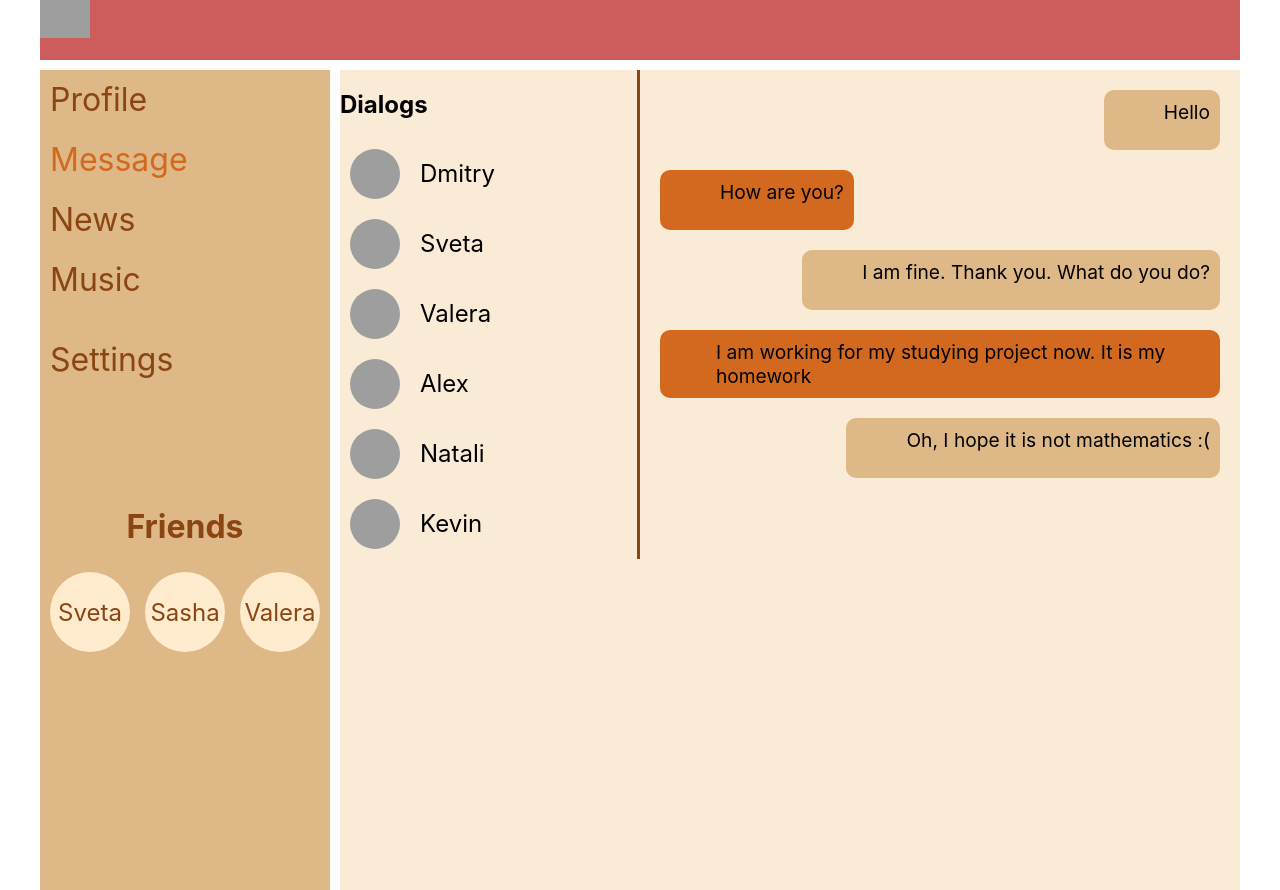
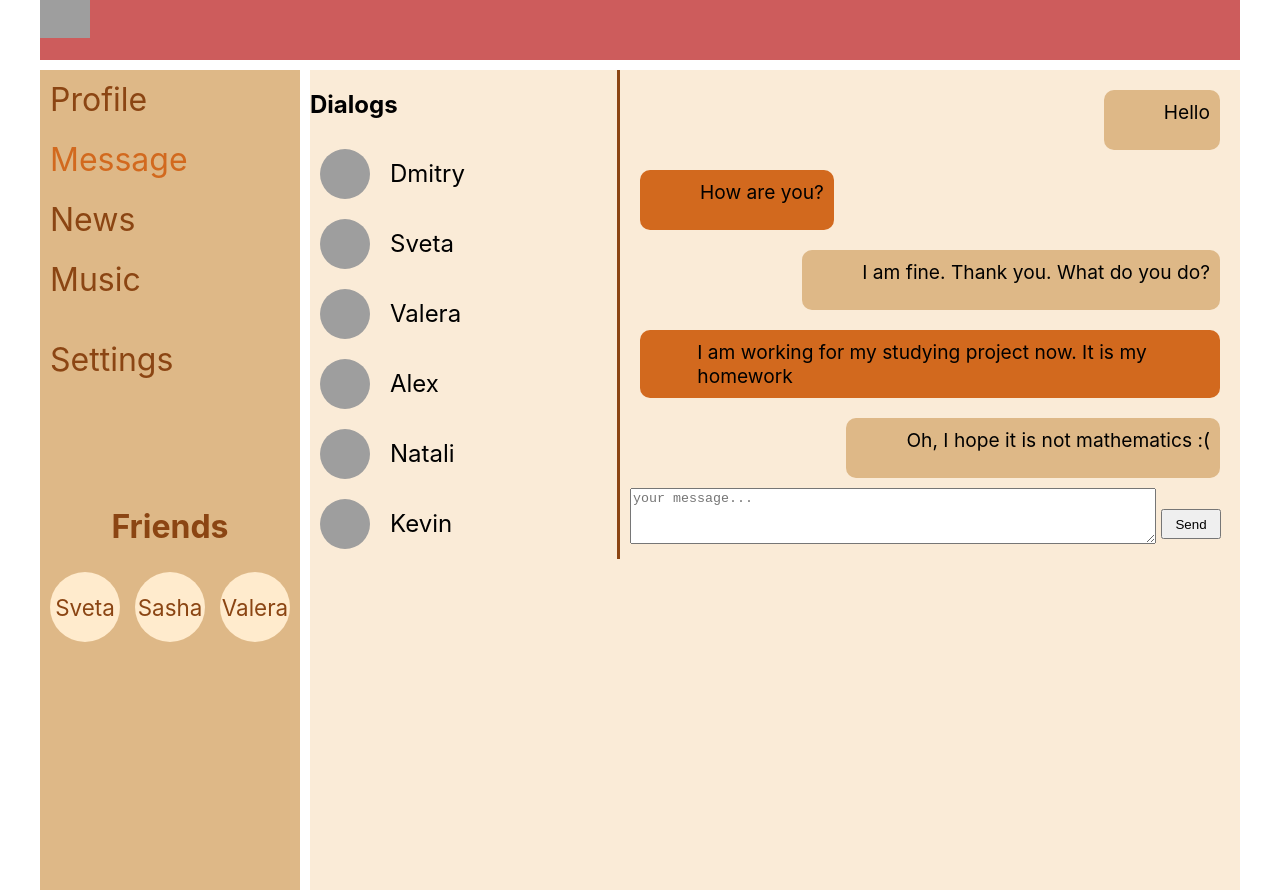
Before and after one commit to Verminas/react-social-network, a React (Create React App) app: page /dialogs in a window 1280 px wide. Built offline with nearby package versions, Linux system fonts and the light colour scheme; grey boxes are pictures that could not be loaded.

Commit message:
feat: add actions with button for profileMyPost and sendMessage in messages

```diff
--- a/src/App.tsx
+++ b/src/App.tsx
@@ -3,7 +3,7 @@ import './App.css';
 import {Header} from "./components/Header/Header";
 import {NavBar} from "./components/NavBar/NavBar";
 import {Profile} from "./components/Profile/Profile";
-import {BrowserRouter, Route, Routes} from "react-router-dom";
+import {Route, Routes} from "react-router-dom";
 import {Dialogs} from "./components/Dialogs/Dialogs";
 import {News} from "./components/News/News";
 import {Music} from "./components/Music/Music";
@@ -30,16 +30,17 @@ type AppPropsType = {
     newsPage: {},
     musicPage: {},
     settingsPage: {},
-    sideBar: {}
+    sideBar: {
+      friends: Array<{name: string}>
+    }
   }
 }
 
 function App(props: AppPropsType) {
   return (
-    <BrowserRouter>
     <div className="app-wrapper">
       <Header/>
-      <NavBar/>
+      <NavBar sideBar={props.stateData.sideBar}/>
       <div className="app-wrapper-content">
         <Routes>
           <Route index element={<Profile profilePage={props.stateData.profilePage}/>}></Route>
@@ -51,7 +52,6 @@ function App(props: AppPropsType) {
         </Routes>
       </div>
     </div>
-    </BrowserRouter>
   );
 }
 
--- a/src/components/Dialogs/Dialogs.module.css
+++ b/src/components/Dialogs/Dialogs.module.css
@@ -60,3 +60,20 @@
     min-height: 30px;
     border-radius: 50%;
 }
+
+.wrapperTextArea{
+    width: 100%;
+    margin: 0 auto;
+    display: flex;
+    align-items: center;
+}
+.myMessageTextarea{
+    width: calc(100% - 80px);
+    min-height: 50px;
+}
+.myMessageButton{
+    width: 60px;
+    height: 30px;
+    align-self: self-end;
+    margin: 5px;
+}
--- a/src/components/Dialogs/Dialogs.tsx
+++ b/src/components/Dialogs/Dialogs.tsx
@@ -1,4 +1,4 @@
-import React from "react";
+import React, {useRef} from "react";
 import s from './Dialogs.module.css';
 import {NavLink} from "react-router-dom";
 
@@ -16,12 +16,16 @@ type messagesPageStatePropsType = {
 };
 
 export const Dialogs = (props: messagesPageStatePropsType) => {
-
+  let messageTextArea = useRef<HTMLTextAreaElement>(null);
+  let sendMyMessage = () => {
+    let messageText: string | undefined = messageTextArea.current?.value;
+    alert(messageText);
+  }
+  // elements
   let dialogItemsElements = props.messagesPage.dialogItemsData
     .map(i => <DialogItem name={i.name} id={i.id}/>);
   let messageItemsElements = props.messagesPage.messageItemsData
     .map(i => <MessageItem message={i.message}/>);
-
 
   return (
     <section className={s.dialogs}>
@@ -33,6 +37,17 @@ export const Dialogs = (props: messagesPageStatePropsType) => {
       </div>
       <div className={s.messages}>
         {messageItemsElements}
+        <div className={s.wrapperTextArea}>
+          <textarea className={s.myMessageTextarea}
+                    name="textarea"
+                    id="2"
+                    placeholder={'your message...'}
+                    ref={messageTextArea}
+          >
+      </textarea>
+          <button className={s.myMessageButton} type={"submit"} onClick={() => sendMyMessage()}>Send
+          </button>
+        </div>
       </div>
     </section>
   )
@@ -46,7 +61,9 @@ const DialogItem = (props: DialogItemProps) => {
   let dialogPath = `/dialogs/${props.id}`;
   return (
     <li>
-      <img className={s.dialogLogo} src="https://media.istockphoto.com/id/1482199015/ru/%D1%84%D0%BE%D1%82%D0%BE/%D1%81%D1%87%D0%B0%D1%81%D1%82%D0%BB%D0%B8%D0%B2%D1%8B%D0%B9-%D1%89%D0%B5%D0%BD%D0%BE%D0%BA-%D0%B2%D0%B5%D0%BB%D1%8C%D1%88-%D0%BA%D0%BE%D1%80%D0%B3%D0%B8-14-%D0%BD%D0%B5%D0%B4%D0%B5%D0%BB%D1%8C-%D1%81%D0%BE%D0%B1%D0%B0%D0%BA%D0%B0-%D0%BF%D0%BE%D0%B4%D0%BC%D0%B8%D0%B3%D0%B8%D0%B2%D0%B0%D0%B5%D1%82-%D0%B7%D0%B0%D0%B4%D1%8B%D1%85%D0%B0%D0%B5%D1%82%D1%81%D1%8F-%D0%B8-%D1%81%D0%B8%D0%B4%D0%B8%D1%82-%D0%B8%D0%B7%D0%BE%D0%BB%D0%B8%D1%80%D0%BE%D0%B2%D0%B0%D0%BD%D0%BD%D0%BE-%D0%BD%D0%B0.jpg?s=612x612&w=0&k=20&c=oM8l3E4PPUaJbB5xaEOKFvTk8EW0P1uAKCBULHzO0O4=" alt="dialog-logo"/>
+      <img className={s.dialogLogo}
+           src="https://media.istockphoto.com/id/1482199015/ru/%D1%84%D0%BE%D1%82%D0%BE/%D1%81%D1%87%D0%B0%D1%81%D1%82%D0%BB%D0%B8%D0%B2%D1%8B%D0%B9-%D1%89%D0%B5%D0%BD%D0%BE%D0%BA-%D0%B2%D0%B5%D0%BB%D1%8C%D1%88-%D0%BA%D0%BE%D1%80%D0%B3%D0%B8-14-%D0%BD%D0%B5%D0%B4%D0%B5%D0%BB%D1%8C-%D1%81%D0%BE%D0%B1%D0%B0%D0%BA%D0%B0-%D0%BF%D0%BE%D0%B4%D0%BC%D0%B8%D0%B3%D0%B8%D0%B2%D0%B0%D0%B5%D1%82-%D0%B7%D0%B0%D0%B4%D1%8B%D1%85%D0%B0%D0%B5%D1%82%D1%81%D1%8F-%D0%B8-%D1%81%D0%B8%D0%B4%D0%B8%D1%82-%D0%B8%D0%B7%D0%BE%D0%BB%D0%B8%D1%80%D0%BE%D0%B2%D0%B0%D0%BD%D0%BD%D0%BE-%D0%BD%D0%B0.jpg?s=612x612&w=0&k=20&c=oM8l3E4PPUaJbB5xaEOKFvTk8EW0P1uAKCBULHzO0O4="
+           alt="dialog-logo"/>
       <NavLink to={dialogPath} className={s.dialog}>{props.name}</NavLink>
     </li>
   )
--- a/src/components/NavBar/NavBar.module.css
+++ b/src/components/NavBar/NavBar.module.css
@@ -25,23 +25,3 @@
 .navBar a:last-of-type{
   margin-top: 20px;
 }
-
-.asideTitle{
-  font-size: 2rem;
-  text-align: center;
-}
-.friendsList{
-  font-size: 1.5rem;
-  display: flex;
-  gap: 15px;
-}
-.friendsList > li{
-  background-color: blanchedalmond;
-  width: 60px;
-  height: 60px;
-  border-radius: 50%;
-  padding: 10px;
-  display: flex;
-  justify-content: center;
-  align-items: center;
-}
--- a/src/components/NavBar/NavBar.tsx
+++ b/src/components/NavBar/NavBar.tsx
@@ -1,8 +1,15 @@
 import React from "react";
 import s from "./NavBar.module.css";
 import {NavLink} from "react-router-dom";
+import {SideBar} from "../SideBar/SideBar";
 
-export const NavBar = () => {
+type NavBarPropsType = {
+  sideBar: {
+    friends: Array<{name: string}>
+  }
+}
+
+export const NavBar = (props: NavBarPropsType) => {
   return (
     <div className={s.wrapperNavAside}>
       <nav className={s.navBar}>
@@ -12,14 +19,7 @@ export const NavBar = () => {
         <NavLink to="/music" className={({isActive}) => isActive ? s.activeLink : ''}>Music</NavLink>
         <NavLink to="/settings" className={({isActive}) => isActive ? s.activeLink : ''}>Settings</NavLink>
       </nav>
-      <aside className={s.aside}>
-        <h2 className={s.asideTitle}>Friends</h2>
-        <ul className={s.friendsList}>
-          <li>Sveta</li>
-          <li>Sasha</li>
-          <li>Valera</li>
-        </ul>
-      </aside>
+      <SideBar sideBar={props.sideBar}/>
     </div>
 
   )
--- a/src/components/Profile/ProfilePosts/ProfilePosts.tsx
+++ b/src/components/Profile/ProfilePosts/ProfilePosts.tsx
@@ -1,5 +1,5 @@
 import s from "./ProfilePosts.module.css";
-import React from "react";
+import React, {useRef} from "react";
 import {PostItem} from "../ProfilePost/ProfilePost";
 
 
@@ -19,12 +19,22 @@ export const ProfilePosts = (props: ProfilePostsPropsType) => {
   )
 }
 const MyPost = () => {
+  let postTextArea = useRef<HTMLTextAreaElement>(null);
+  let sendMyPost = () => {
+    let textPostTextArea: string | undefined = postTextArea.current?.value;
+    alert(textPostTextArea);
+  }
+
   return (
     <div className={s.myPost}>
       <h2 className={s.myPostTitle}>My posts</h2>
-      <textarea className={s.myPostTextarea} name="textarea" id="1"
-                placeholder={'your news...'}></textarea>
-      <button className={s.myPostButton} type={"submit"}>Send</button>
+      <textarea className={s.myPostTextarea}
+                name="textarea"
+                id="1"
+                placeholder={'your news...'}
+                ref={postTextArea}>
+      </textarea>
+      <button className={s.myPostButton} type={"submit"} onClick={() => sendMyPost()}>Send</button>
     </div>
   )
 }
@@ -38,7 +48,7 @@ type PostItemsPropsType = {
 
 const PostItems = (props: PostItemsPropsType) => {
 
-  let postItemsElements = props.postItemsData
+  const postItemsElements = props.postItemsData
     .map(i => <PostItem message={i.postMessage} />);
 
   return (
--- /dev/null
+++ b/src/components/SideBar/SideBar.module.css
@@ -0,0 +1,19 @@
+.asideTitle{
+    font-size: 2rem;
+    text-align: center;
+}
+.friendsList{
+    font-size: 1.4rem;
+    display: flex;
+    gap: 15px;
+}
+.friendsList > li{
+    background-color: blanchedalmond;
+    width: 60px;
+    height: 60px;
+    border-radius: 50%;
+    padding: 5px;
+    display: flex;
+    justify-content: center;
+    align-items: center;
+}
--- /dev/null
+++ b/src/components/SideBar/SideBar.tsx
@@ -0,0 +1,24 @@
+import React from 'react';
+import s from "./SideBar.module.css";
+
+type SideBarPropsType ={
+  sideBar: {
+    friends: Array<{name: string}>
+  }
+}
+
+export const SideBar = (props: SideBarPropsType) => {
+  const friendsListElements = props.sideBar.friends.map((f, index) => {
+    return (
+      <li key={index}>{f.name}</li>
+    )
+  })
+  return (
+    <aside className={s.aside}>
+      <h2 className={s.asideTitle}>Friends</h2>
+      <ul className={s.friendsList}>
+        {friendsListElements}
+      </ul>
+    </aside>
+  );
+};
--- a/src/index.tsx
+++ b/src/index.tsx
@@ -4,15 +4,16 @@ import './index.css';
 import App from './App';
 import reportWebVitals from './reportWebVitals';
 import {stateData} from "./redux/stateData";
+import {BrowserRouter} from "react-router-dom";
 
 
 const root = ReactDOM.createRoot(
   document.getElementById('root') as HTMLElement
 );
 root.render(
-  <React.StrictMode>
+  <BrowserRouter>
     <App stateData={stateData}/>
-  </React.StrictMode>
+  </BrowserRouter>
 );
 
 // If you want to start measuring performance in your app, pass a function
--- a/src/redux/stateData.ts
+++ b/src/redux/stateData.ts
@@ -72,5 +72,17 @@ export const stateData = {
   newsPage: {},
   musicPage: {},
   settingsPage: {},
-  sideBar: {}
+  sideBar: {
+    friends: [
+      {
+        name: 'Sveta'
+      },
+      {
+        name: 'Sasha'
+      },
+      {
+        name: 'Valera'
+      },
+    ]
+  }
 }
```
